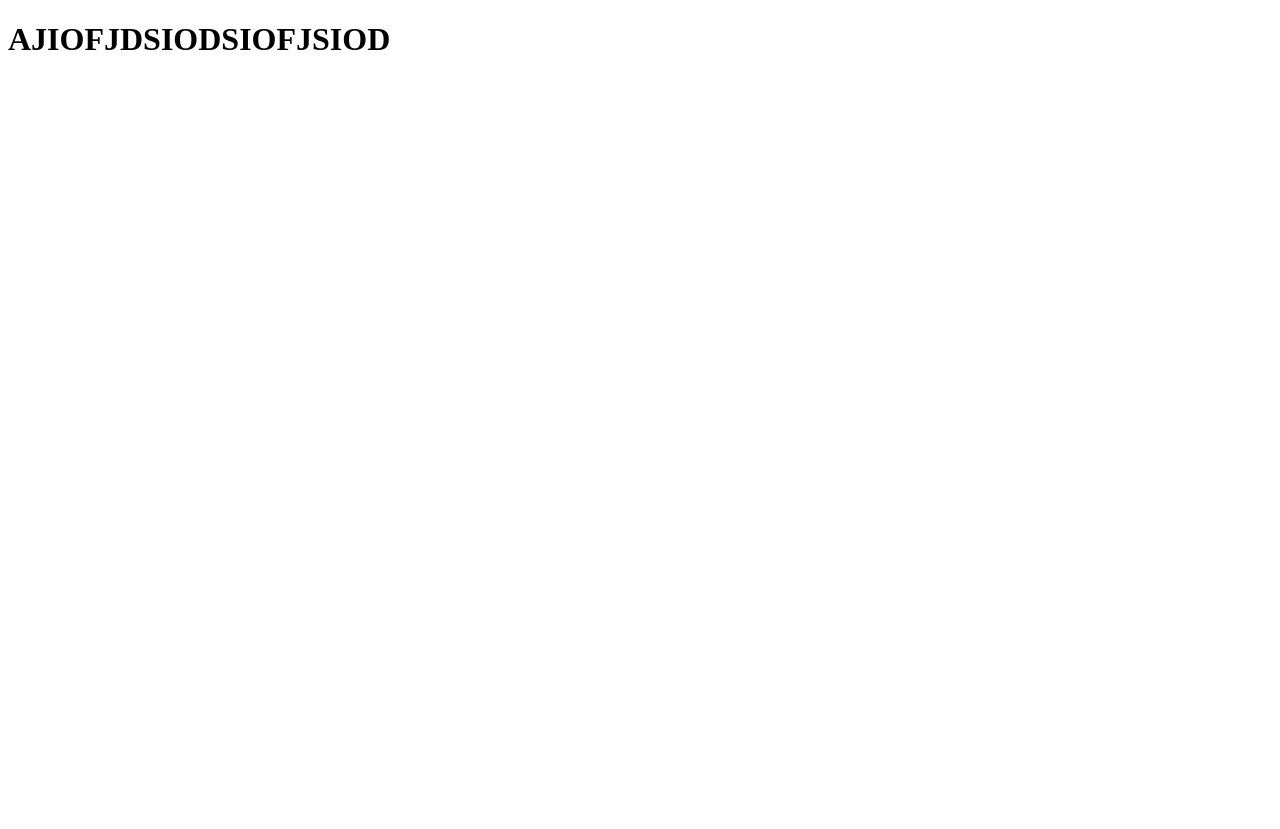
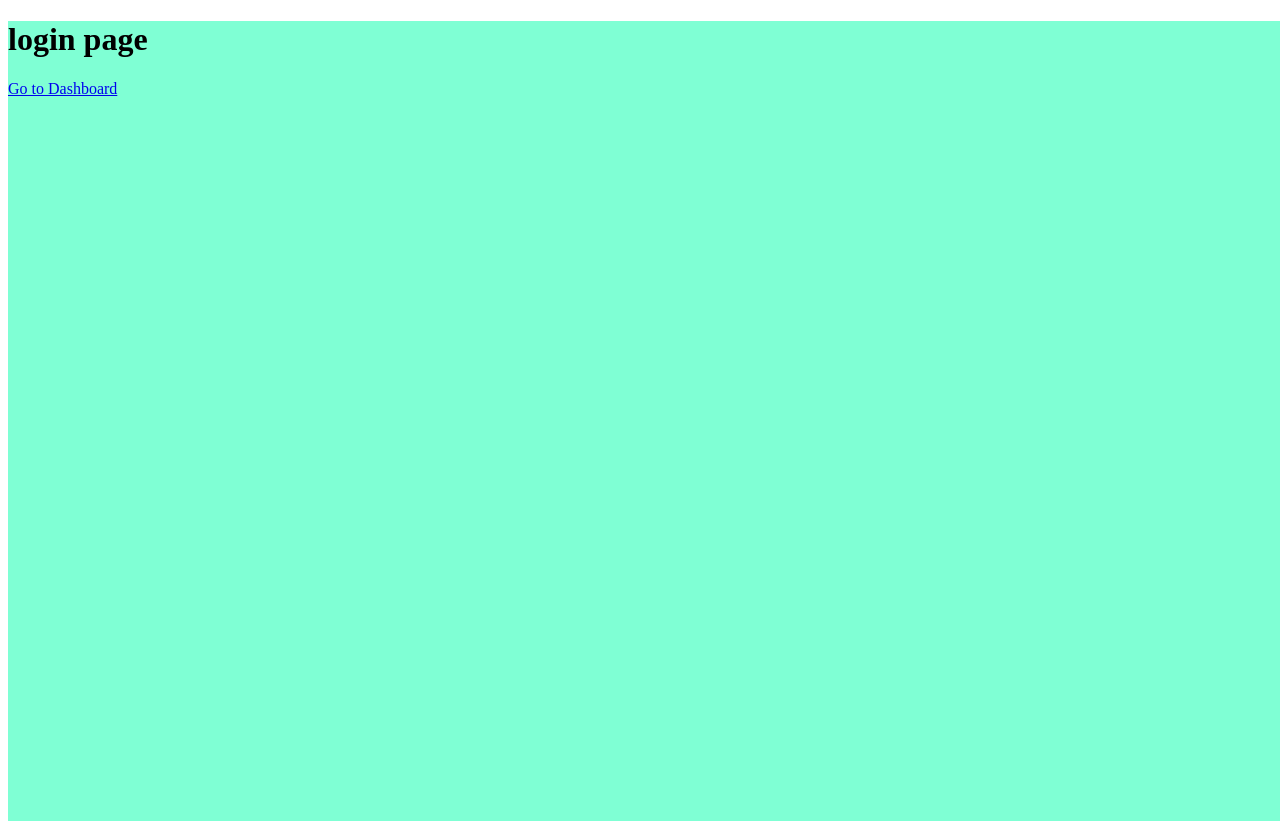
Before and after one commit to JeremyGroce/Robinhood_Widget, a React (Vite) app: page / in a window 1280 px wide. Before the commit the page ends 800 px from the top, so only its background shows below. Built offline with nearby package versions, Linux system fonts and the light colour scheme.

Commit message:
created routing

```diff
--- a/package.json
+++ b/package.json
@@ -14,7 +14,8 @@
   },
   "dependencies": {
     "react": "^19.0.0",
-    "react-dom": "^19.0.0"
+    "react-dom": "^19.0.0",
+    "react-router-dom": "^7.1.5"
   },
   "devDependencies": {
     "@eslint/js": "^9.19.0",
--- a/src/App.jsx
+++ b/src/App.jsx
@@ -1,14 +1,27 @@
 import { useState } from 'react'
+import {BrowserRouter as Router, Routes, Route} from 'react-router-dom'
 import Login from './pages/login'
+import Dashboard from './pages/dashboard'
 
 
-function App() {
-  const [count, setCount] = useState(0)
 
+
+function App()
+{
   return (
-    <>
-    <h1>AJIOFJDSIODSIOFJSIOD</h1>
-    </>
+
+    <Router>
+
+      <Routes>
+        {/* Login Screen */}
+        <Route path="/" element={<Login/>}/>
+
+        {/* Dashboard post-login */}
+        <Route path="/dashboard" element={<Dashboard/>}/>
+      </Routes>
+
+    </Router>
+
   )
 }
 
--- a/src/pages/dashboard.jsx
+++ b/src/pages/dashboard.jsx
@@ -1,13 +1,15 @@
 import React from "react";
+import {Link} from "react-router-dom";
 
-function dashboard()
+function Dashboard()
 {
 
     return(
         <div className="dashboard-page">
             <h1>dashboard</h1>
+            <Link to="/">Go To Login</Link>
         </div>
     )
 }
 
-export default dashboard;
+export default Dashboard;
--- a/src/pages/login.jsx
+++ b/src/pages/login.jsx
@@ -1,4 +1,5 @@
 import React from "react";
+import {Link} from "react-router-dom";
 
 import '../styling/log.css';
 
@@ -7,6 +8,7 @@ function Login ()
     return(
         <div className="login-page">
             <h1>login page</h1>
+            <Link to= "/dashboard">Go to Dashboard</Link>
         </div>
     )
 }
--- a/src/styling/dash.css
+++ b/src/styling/dash.css
@@ -0,0 +1,6 @@
+.dashboard-page
+{
+    background-color: aquamarine;
+    height: 100vh;
+    width: 100vw;
+}
--- a/src/styling/log.css
+++ b/src/styling/log.css
@@ -1,5 +1,8 @@
 
 .login-page
 {
+    background-color: aquamarine;
+    height: 100vh;
+    width: 100vw;
     color: black;
 }
```
Also changed, not shown: 1 other file (tests, documents, lock files or other folders).
